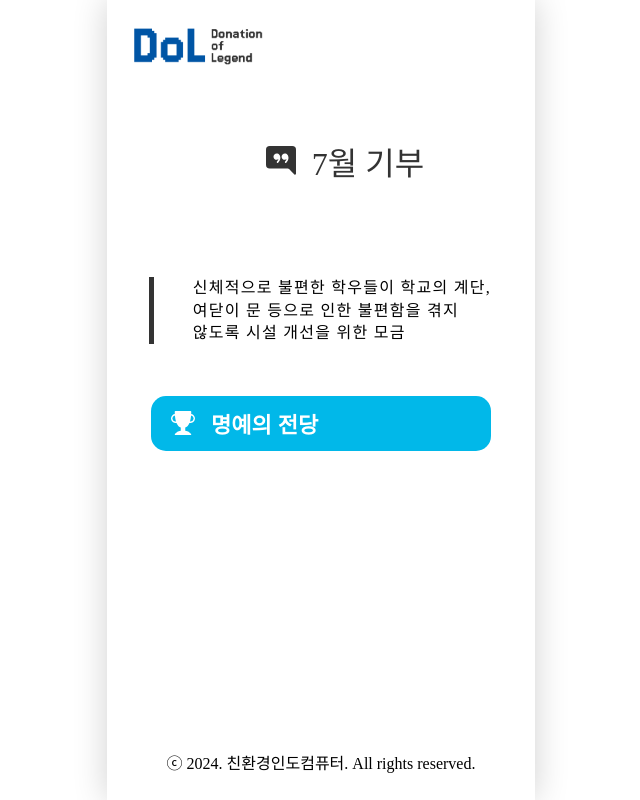
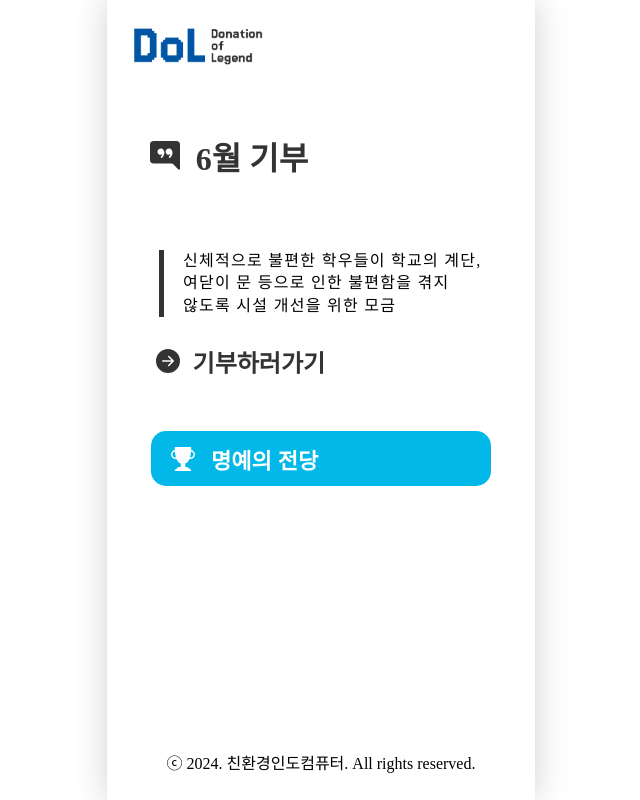
Before and after one commit to 2024-HUFSummer-HACKATHON/EnvIndiaComputer, a React (Create React App) app: page /main in a window 1280 px wide. Shown: the whole page, without its empty margins (319-959 px from the left). Built offline with nearby package versions, Linux system fonts and the light colour scheme; grey boxes are pictures that could not be loaded; a web font is replaced by a local one.

Commit message:
doce:Main.js

```diff
--- a/src/pages/Main.jsx
+++ b/src/pages/Main.jsx
@@ -1,124 +1,120 @@
-import React from 'react'
-import { BsChatRightQuoteFill, BsArrowRightCircleFill, BsFillTrophyFill, BsPersonFill } from "react-icons/bs";
+import React from 'react';
+import { BsChatRightQuoteFill, BsArrowRightCircleFill, BsFillTrophyFill } from "react-icons/bs";
 import styled from 'styled-components';
-
 import { useNavigate } from "react-router-dom";
-
 import BlockButtons from '../components/BlockButtons';
 
-const Container=styled.div`
+import BaseBall from '../images/base.png'; // 이미지 파일을 가져옵니다
+
+const Container = styled.div`
   display: flex;
   flex-direction: column;
   align-items: center;
-
   flex-wrap: wrap;
   gap: 2vw;
+
+  padding: 10%;
 `;
+
 const Title = styled.div`
   display: flex;
   flex-direction: row;
+  align-items: center;
+  text-align: left; /* 왼쪽 정렬 추가 */
 
+  width: 100%;
 
-  align-items: center;
-  margin: 48px 0 22px 48px;
-
-  .icons{
+  .icons {
     margin-right: 16px;
     width: 30px;
     height: 30px;
   }
 
-  color:${({theme})=>theme.colors.black};
-  font-size: ${({theme})=>theme.fontSizes.pageHeader};
-  font-weight: ${({theme})=>theme.fontWeights.header};
+  color: ${({ theme }) => theme.colors.black};
+  font-size: ${({ theme }) => theme.fontSizes.pageHeader};
+  font-weight: ${({ theme }) => theme.fontWeights.Bold};
+`;
 
-`;
 const ContentImg = styled.div`
   margin: 0 44px;
+  width: 70%;
+  height: auto;
+  background-image: url(${BaseBall}); // 이미지를 동적으로 삽입
+  /* background-size: cover; */
+  background-position: center;
+  background-repeat: no-repeat;
+  background-size: auto;
+`;
 
-`
-const DonateDescription = styled.div`
-  display: flex;
-  flex-direction: row;
-  justify-content: center;
-  align-items: center;
+const ContentText = styled.div`
+  padding-left: 1.5vw;
+  letter-spacing: 0.1vw;
 
-  width: 340px;
-  height: 190px; //나중에 api연동하고나면 height빼기-이미지 크기에 맞게 늘어나게끔하기위해
-  background-color: #FFFBF1;
-  border-radius: 35px;
-  display: flex;
-  justify-content: center;
-`
-const ContentText = styled.div`
-  padding-left:3vw;
+  max-width: 300px;
+  margin-top: 20px;
 
-  letter-spacing: 0.1vw;
-  max-width: 300px; /* 너비를 270px로 제한 */
-  margin-top: 20px;
-  /* text-align: center; 문단 가운데 정렬 */
-
-  word-wrap: normal; /* 기본적으로 공백에서 줄바꿈 */
-  word-break: keep-all; /* 단어단위로 줄바꿈(단어 중간에 줄바꿈하지 않음) */
-  line-height: 1.4; /* 라인 간격을 1.2로 설정 */
-
-  border-left: 5px solid ${({theme})=>theme.colors.black};
-`
+  word-wrap: normal;
+  word-break: keep-all;
+  line-height: 1.4;
+  border-left: 5px solid ${({ theme }) => theme.colors.black};
+`;
 
 const GotoDonation = styled.button`
   display: flex;
   flex-direction: row;
   align-items: center;
-  margin: 48px 0 22px 48px;
+  text-align: left; /* 왼쪽 정렬 추가 */
+
+  width: 100%;
+
   border: none;
   background-color: transparent;
+  flex-wrap: wrap;
+  gap: 1vw;
 
-  color: ${({theme})=>theme.colors.black};
-  font-size: ${({theme})=>theme.fontSizes.gotoDonation};
-  font-weight: ${({theme})=>theme.fontWeights.Bold};
+  color: ${({ theme }) => theme.colors.black};
+  font-size: ${({ theme }) => theme.fontSizes.gotoDonation};
+  font-weight: ${({ theme }) => theme.fontWeights.Bold};
+  text-decoration: none;
+  cursor: pointer;
 
-  text-decoration:none;
-  cursor: pointer;
   &:hover {
     opacity: 0.5;
   }
 
-  .icons{
+  .icons {
     margin-right: 16px;
     width: 24px;
     height: 24px;
   }
-`
-
+`;
 
 function Main() {
-  const navigate=useNavigate();
-  const goToRanking=()=>{
-    navigate('/ranking');
-  };
+  const navigate = useNavigate();
 
   return (
-    <>
     <Container>
       <Title>
-          <BsChatRightQuoteFill className='icons'/>
-            7월 기부
+        <BsChatRightQuoteFill className='icons' />
+        6월 기부
       </Title>
+      <ContentImg>
 
-        <ContentImg>
       </ContentImg>
       <ContentText>
         신체적으로 불편한 학우들이 학교의 계단, 여닫이 문 등으로 인한 불편함을 겪지 않도록 시설 개선을 위한 모금
       </ContentText>
+      <GotoDonation onClick={() => navigate('/donate')}>
+        <BsArrowRightCircleFill />
+        기부하러가기
+      </GotoDonation>
       <BlockButtons
-          icon={<BsFillTrophyFill/>}
-          text={ "명예의 전당" }
-          onClick={()=>navigate('/ranking')}
+        icon={<BsFillTrophyFill />}
+        text="명예의 전당"
+        onClick={() => navigate('/ranking')}
       />
-
     </Container>
-    </>
-  )
+  );
 }
 
-export default Main
+export default Main;
```
Lines whose indentation alone changed are shown as unchanged.
